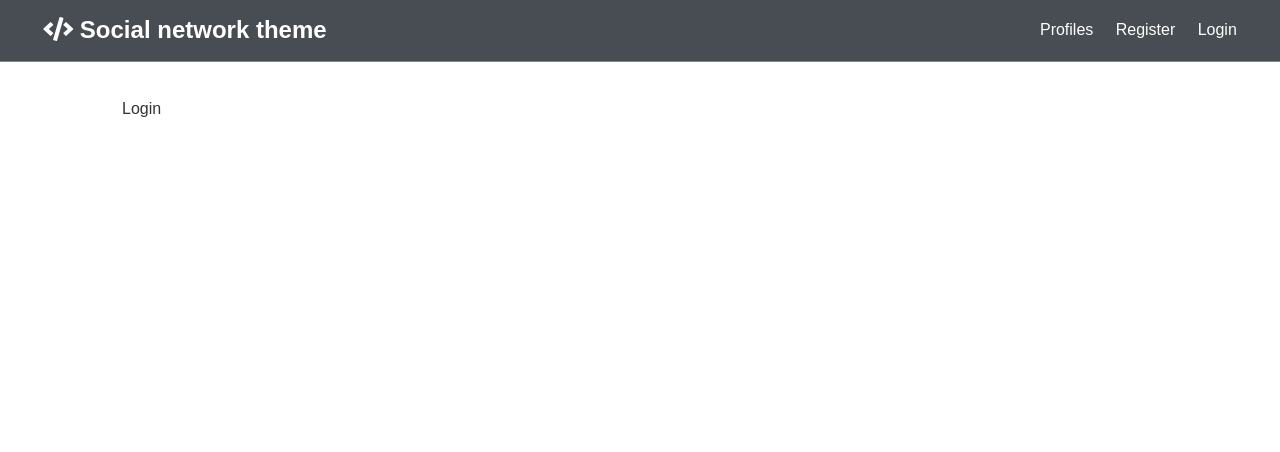
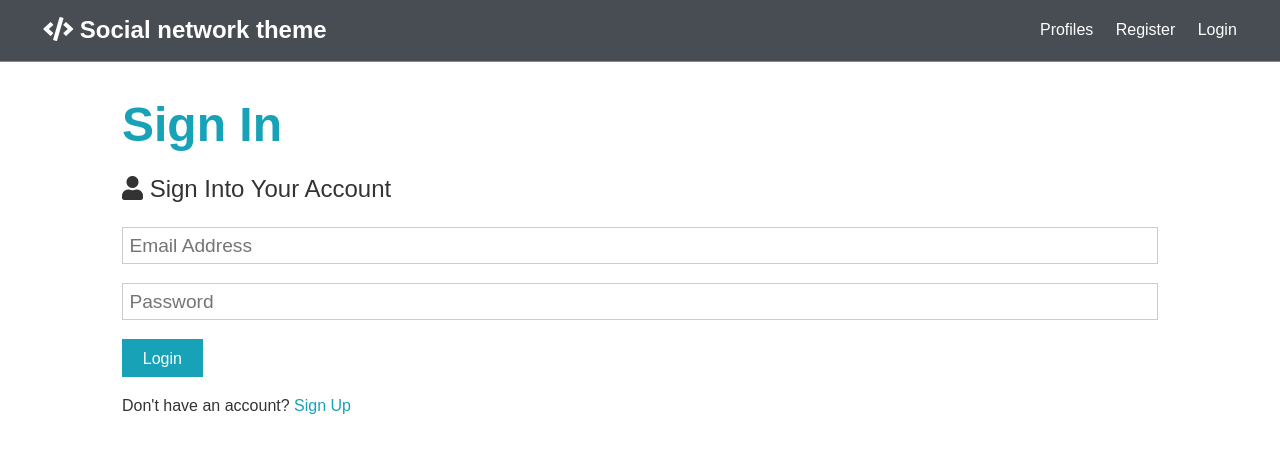
Before and after one commit to 3Mustard/MernApp1, a React (Create React App) app in the folder client/: page /login in a window 1280 px wide. Shown: the top 452 px of the page. Built offline with nearby package versions, Linux system fonts and the light colour scheme.

Commit message:
create login form

```diff
--- a/client/src/components/auth/Login.js
+++ b/client/src/components/auth/Login.js
@@ -1,11 +1,55 @@
-import React from 'react'
+import React, { Fragment, useState } from 'react';
+import axios from 'axios';
+import { Link } from 'react-router-dom';
 
 const Login = () => {
+  const [formData, setFormData] = useState({
+    email: '',
+    password: '',
+  });
+
+  const { email, password } = formData;
+
+  const onChange = (e) =>
+    setFormData({ ...formData, [e.target.name]: e.target.value });
+
+  const onSubmit = async (e) => {
+    console.log('success');
+  };
+
+
   return (
-    <div>
-      Login
-    </div>
-  )
-}
+    <Fragment>
+      <h1 className="large text-primary">Sign In</h1>
+      <p className="lead">
+        <i className="fas fa-user" /> Sign Into Your Account
+      </p>
+      <form className="form" onSubmit={onSubmit}>
+        <div className="form-group">
+          <input
+            type="email"
+            placeholder="Email Address"
+            name="email"
+            value={email}
+            onChange={onChange}
+          />
+        </div>
+        <div className="form-group">
+          <input
+            type="password"
+            placeholder="Password"
+            name="password"
+            value={password}
+            onChange={onChange}
+          />
+        </div>
+        <input type="submit" className="btn btn-primary" value="Login" />
+      </form>
+      <p className="my-1">
+        Don't have an account? <Link to="/register">Sign Up</Link>
+      </p>
+    </Fragment>
+  );
+};
 
 export default Login;
```
